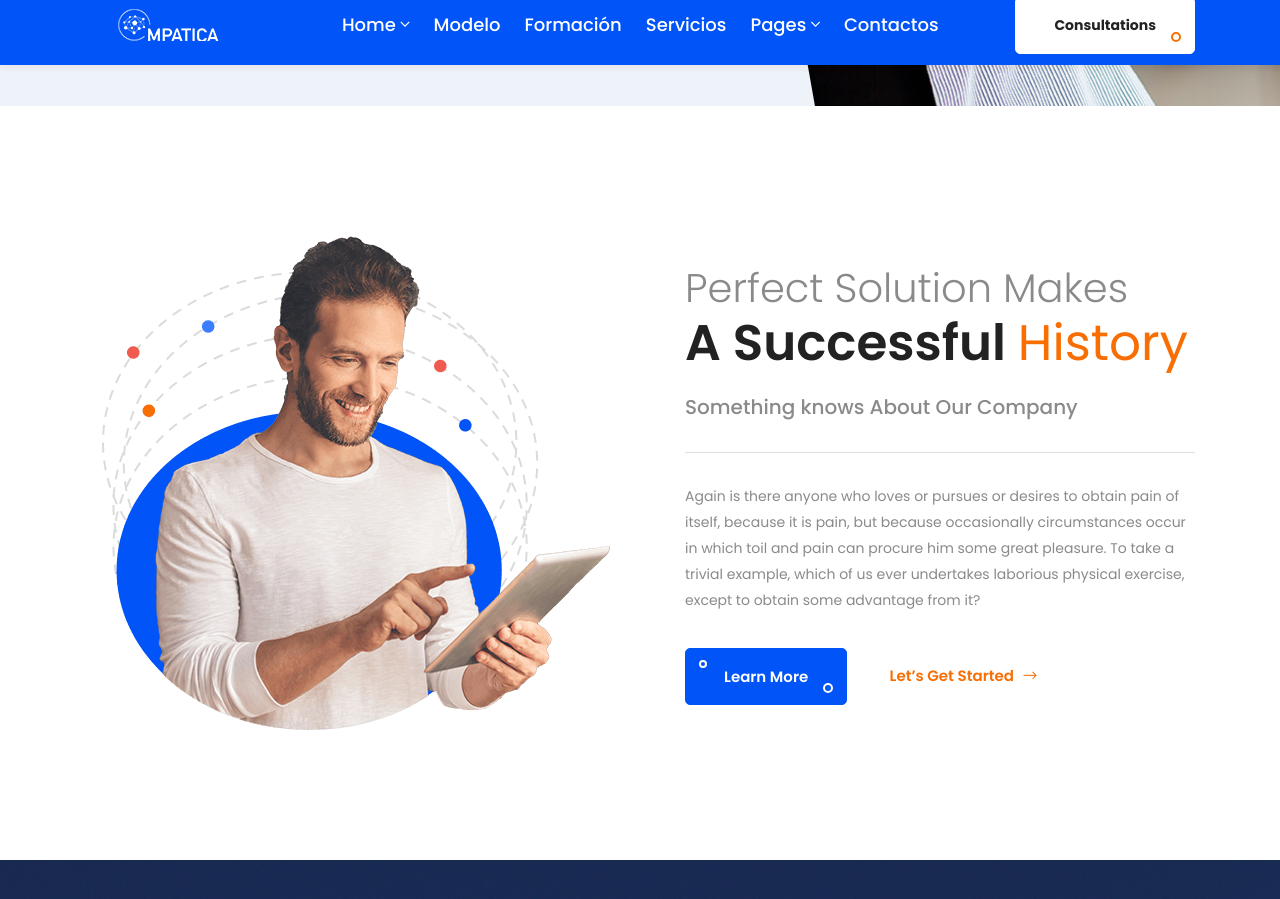
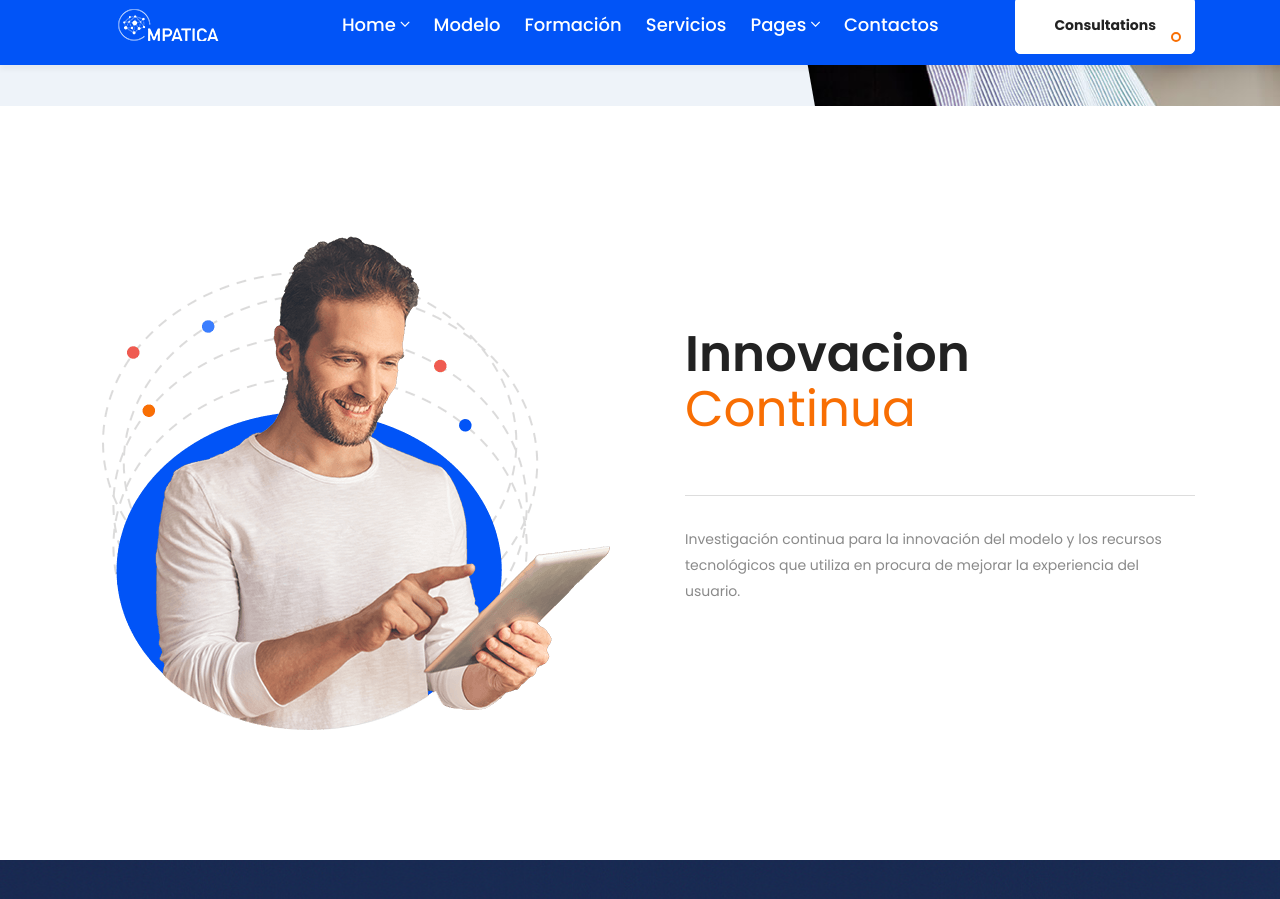
Before and after one commit to elemprendedoronline/mpatica, a Jekyll site: the page built from index.html, in a window 1280 px wide and 900 px high, scrolled down 914 px. Built offline with Jekyll 4.4.1, drawn with Linux system fonts in a browser that asks for light colours.

Commit message:
Update about.html

```diff
--- a/_includes/about.html
+++ b/_includes/about.html
@@ -10,12 +10,11 @@
                 </div>
                 <div class="col-lg-6">
                     <div class="about-content">
-                        <h3 class="title">Perfect Solution Makes <span>A Successful <span>History</span></span></h3>
-                        <span>Something knows About Our Company</span>
-                        <p>Again is there anyone who loves or pursues or desires to obtain pain of itself, because it is pain, but because occasionally circumstances occur in which toil and pain can procure him some great pleasure. To take a trivial example, which of us ever undertakes laborious physical exercise, except to obtain some advantage from it?</p>
+                        <h3 class="title"><span>Innovacion <span>continua</span></span></h3>
+                        <span></span>
+                        <p>Investigación continua para la innovación del modelo y los recursos tecnológicos que utiliza en procura de mejorar la experiencia del usuario.</p>
                         <ul>
-                            <li><a class="main-btn " href="about-us.html">Learn More</a></li>
-                            <li><a class="" href="#">Let’s Get Started <i class="fal fa-long-arrow-right"></i></a></li>
+
                         </ul>
                     </div>
                 </div>
```
